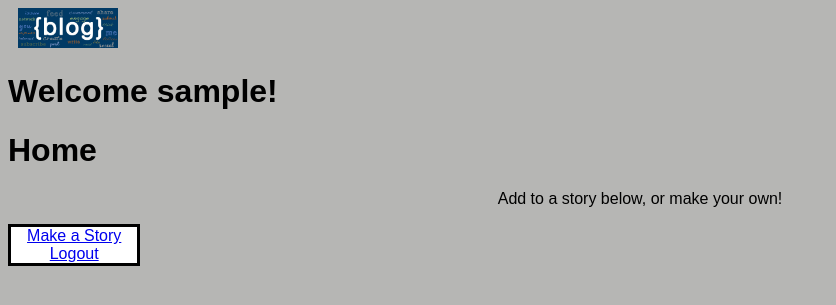
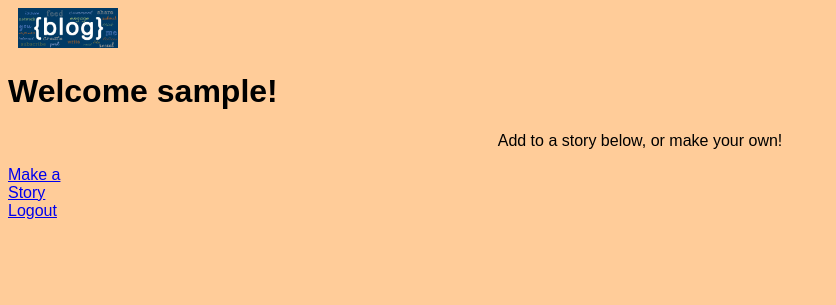
Before and after one commit to AlbertMokrejs/Bloginator, a Flask app: page /home in a window 1280 px wide. Shown: the top 305 px of the page, without its empty margins (0-836 px from the left). Run offline with Flask 2, Linux system fonts and the light colour scheme; the visitor is signed in with stand-in values (Sample User, id 1); parts of the project's set-up code (start-up, migrations or seed data) failed here and were passed over.

Commit message:
Styled Stuff and Made Make.html

```diff
--- a/app.py
+++ b/app.py
@@ -44,8 +44,16 @@ def home():
         return render_template('home.html', user=user)
     return redirect(url_for("login"))
 
-@app.route('/make')
+@app.route('/make',methods=["GET","POST"])
 def make():
+    if request.method =="POST":
+        form = request.form
+        title=form['Title']
+        content=form['content']
+        button=form['button']
+        if button=='Back':
+            return render_template('home.html')
+        #Add in Code here to store the Title and Content into the Database
     if verify():
         user = session['username']
         return render_template('make.html',user=user)
@@ -72,4 +80,4 @@ def logout():
 
 if __name__ == '__main__':
     app.debug = True
-    app.run()
+    app.run(host='0.0.0.0', port=12000)
--- /dev/null
+++ b/static/home.css
@@ -0,0 +1,22 @@
+body{
+	background-color: #FFCC99;
+	font-size: 24;
+	font-family: sans-serif;
+	font:Arial;
+}
+.icon{
+  padding-left:10px;
+  length:50px;
+  width:100px;
+}
+
+ul{
+    list-style-type:none;
+    margin:0;
+    padding:0;
+}
+
+a{
+	display: block;
+	width: 60px;
+}
--- a/static/style.css
+++ b/static/style.css
@@ -1,4 +1,5 @@
 body {
+  background-image: url('quill.png');
   background-color: #B6B6B4;
   font-size:24;
   font-family:sans-serif;
@@ -22,6 +23,8 @@ div{
   border: black solid 3px;
   background-color:white;
   padding-right:50px;
+  padding-bottom: 10px;
+  padding-left: 10px;
   text-align:center;
   width:20%;
 }
--- a/templates/home.html
+++ b/templates/home.html
@@ -1,16 +1,23 @@
-{% extends "master.html" %}
-{% block title %} Home {% endblock %}
-{% block body %}
-<left>
+<!DOCTYPE HTML>
+<html>
+<head>
+	<link rel="shortcut icon" href="{{ url_for('static', filename='icon.jpg') }}">
+  	<link rel="stylesheet" href="{{ url_for('static', filename='home.css') }}">
+  	<title>Homepage</title>
+</head>
+<body>
+<a href="/home">
+    <img class="icon" src="{{ url_for('static', filename='icon.jpg') }}">
+</a>
+<right>
 <h1>Welcome {{user}}!</h1>
-<h1> Home </h1>
-</left>
+</right>
 <center>
 <p>Add to a story below, or make your own!</p>
 </center>
-<div class = "navigation">
-<a href="/make">Make a Story</a>
-<br>
-<a href="/logout">Logout</a>
-</div>
-{% endblock %}
+<ul>
+	<li><a href="/make">Make a Story</a></li>
+	<li><a href="/logout">Logout</a></li>
+</ul>
+</body>
+</html>
```
Also changed, not shown: static/make.css (added, +11 -0 lines), templates/make.html (added, +25 -0 lines), util.py (+7 -7 lines), static/quill.jpg (added), static/quill.png (added), tables/hi.db, 1 other file.
